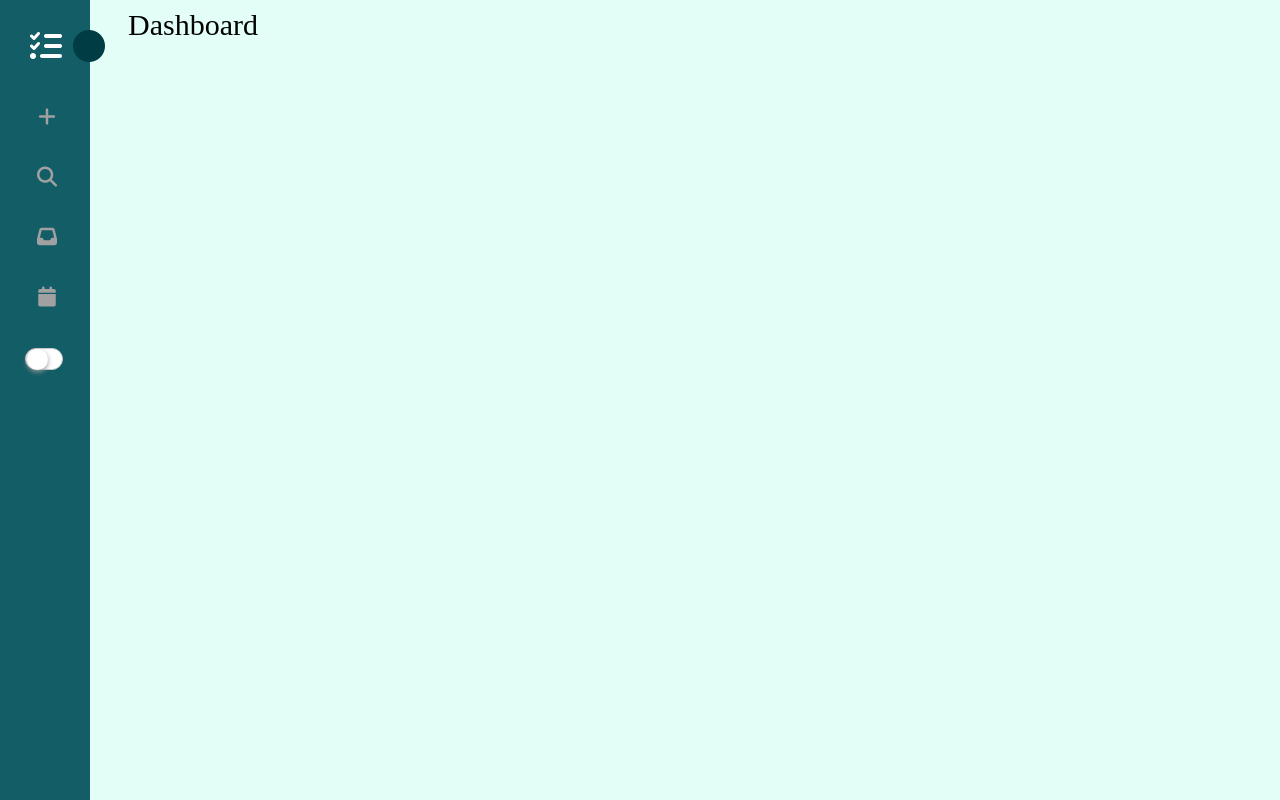
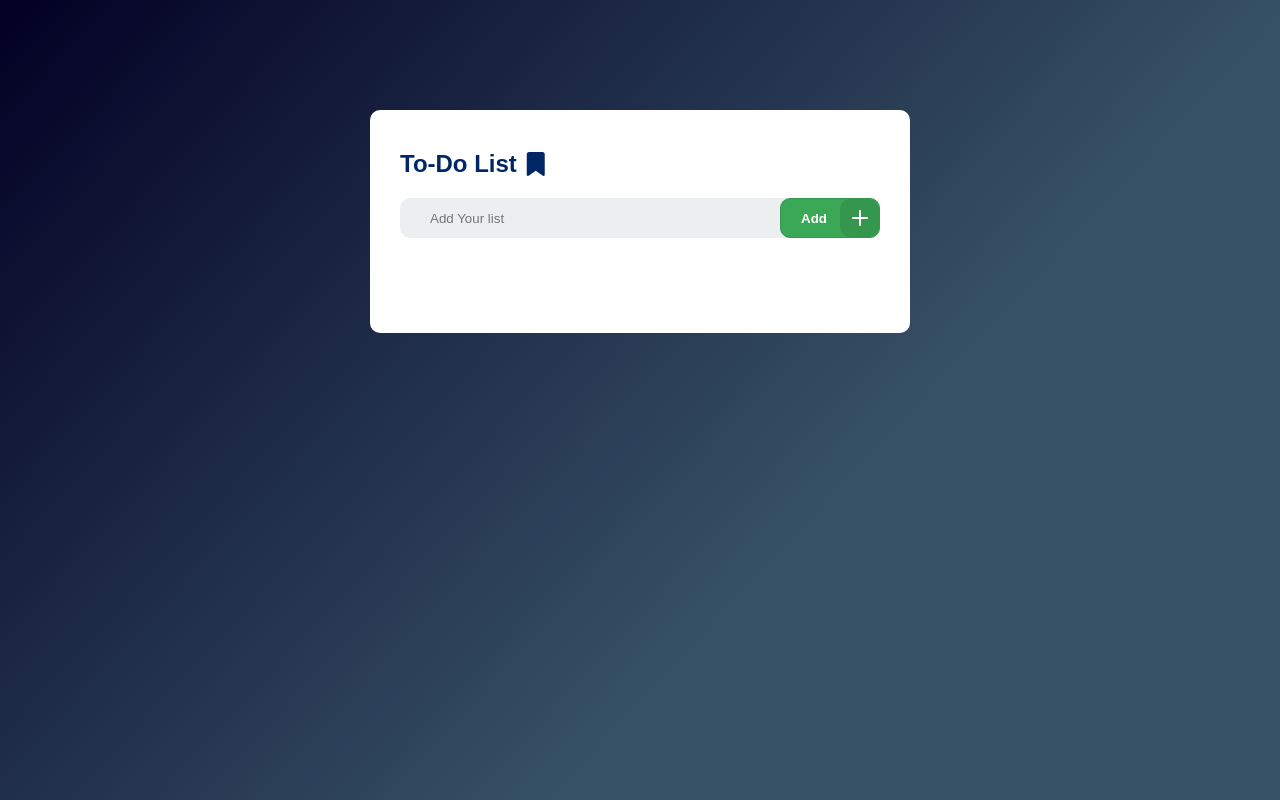
Before and after one commit to Mihir-Yogi/To-Do-list, a plain HTML site: page JavaScript Tasks/Task 1 (To-Do list )/index.html in a window 1280 px wide. Drawn offline with Linux system fonts and the light colour scheme.

Commit message:
todo list is complited

```diff
--- a/JavaScript Tasks/Task 1 (To-Do list )/index.html
+++ b/JavaScript Tasks/Task 1 (To-Do list )/index.html
@@ -3,80 +3,35 @@
 <head>
     <meta charset="UTF-8">
     <meta name="viewport" content="width=device-width, initial-scale=1.0">
-    <link rel="stylesheet" href="stylesheet.css">
+    <title>TO-DO list</title>
+
+
     <link rel="stylesheet" href="https://cdnjs.cloudflare.com/ajax/libs/font-awesome/6.5.2/css/all.min.css" integrity="sha512-SnH5WK+bZxgPHs44uWIX+LLJAJ9/2PkPKZ5QiAj6Ta86w+fsb2TkcmfRyVX3pBnMFcV7oQPJkl9QevSCWr3W6A==" crossorigin="anonymous" referrerpolicy="no-referrer" />
-    <title>To-Do list</title>
+
+    <link rel="stylesheet" href="style.css">
 </head>
 <body>
-    <nav id="sidebar" class="close">
-        <header>
-            <div class="image-text">
-                <span>
-                    <i class="fa-solid fa-list-check fa-2x m-icon"></i>
-                </span>
-                <div class="text header-text">
-                    <span class="name">To-Do list</span>
-                </div>
+    <div class="container">
+        <div class="todo-app">
+            <h2>To-Do List<i class="fa-solid fa-bookmark"></i></h2>
+
+            <div class="row">
+                <input type="text" id="add-box" placeholder="Add Your list">
+                <button type="submit" onclick="addTask()" class="button">
+                    <span class="button__text">Add</span>
+                    <span class="button__icon"><svg xmlns="http://www.w3.org/2000/svg" width="24" viewBox="0 0 24 24" stroke-width="2" stroke-linejoin="round" stroke-linecap="round" stroke="currentColor" height="24" fill="none" class="svg"><line y2="19" y1="5" x2="12" x1="12"></line><line y2="12" y1="12" x2="19" x1="5"></line></svg></span>
+                </button>
             </div>
 
-            <i class="fa-solid fa-circle fa-2x toggle open-i"></i>
+            <ul id="list-container">
+                <!-- <li class="checked">Task 1</li>
+                <li>Task 2</li>
+                <li>Task 3</li> -->
+            </ul>
+        </div>
+    </div>
+</body>
 
-        </header>
+<script src="main.js"></script>
 
-        <div class="menu-bar">
-            <div class="menu">
-
-                <ul class="menu-link">
-                    <li class="nav-link">
-                            <a href="#">
-                                <i class="fa-solid fa-plus icon"></i>
-                                <span class="text nav-text">Add Task</span>
-                            </a>
-                    </li>
-                    <li class="nav-link">
-                        <a href="#">
-                            <i class="fa-solid fa-magnifying-glass icon"></i>
-                            <span class="text nav-text">Search</span>
-                        </a>
-                    </li>
-                    <li class="nav-link">
-                        <a href="#">
-                            <i class="fa-solid fa-inbox icon"></i>
-                                <span class="text nav-text">Inbox</span>
-                        </a>
-                    </li>
-                    <li class="nav-link">
-                            <a href="#">
-                                <i class="fa-solid fa-calendar icon"></i>
-                                <span class="text nav-text">Today</span>
-                            </a>
-                    </li>
-                </ul>
-                <div class="bottom-content">
-                    <li class="mode">
-
-                        <div class="moon-sun">
-                            <i class="fa-solid fa-moon moon icon"></i>
-                            <i class="fa-solid fa-sun sun icon"></i>
-                        </div>
-                        <div class="switch-toggler">
-                            <label class="switch">
-                                <input type="checkbox"  class="toggle-btn">
-                                <span class="slider"></span>
-                            </label>
-                        </div>
-                    </li>
-                </div>
-            </div>
-        </div>
-    </nav>
-
-
-
-
-    <section class="home">
-        <div class="text"> Dashboard </div>
-    </section>
-</body>
-<script src="main.js"></script>
 </html>
--- a/JavaScript Tasks/Task 1 (To-Do list )/main.js
+++ b/JavaScript Tasks/Task 1 (To-Do list )/main.js
@@ -1,19 +1,40 @@
-// for dark and light modes
+const inputBox = document.getElementById("add-box");
+const listContainer = document.getElementById("list-container");
 
-const body = document.querySelector("body"),
-    sidebar = body.querySelector("#sidebar"),
-    toggle = body.querySelector(".toggle"),
-    searchBtn = body.querySelector(".search-box"),
-    mode = body.querySelector(".mode"),
-    modeText = body.querySelector(".mode-text"),
-    modeSwitch = body.querySelector(".toggle-btn");
+const addTask = () => {
+    if(inputBox.value === ''){
+        alert("You must write something!")
+    }else{
+        let li = document.createElement("li");
+        li.innerHTML = inputBox.value;
+        listContainer.appendChild(li);
+
+        let span = document.createElement("span");
+        span.innerHTML = "\u00d7";
+        li.appendChild(span);
+    }
+    inputBox.value = "";
+
+    saveData();
+}
+
+listContainer.addEventListener("click",function(e){
+    if(e.target.tagName === "LI"){
+        e.target.classList.toggle("checked");
+        saveData();
+    }else if(e.target.tagName === "SPAN"){
+        e.target.parentElement.remove();
+        saveData();
+    }
+}, false);
 
 
+const saveData = () => {
+    localStorage.setItem("data", listContainer.innerHTML);
+}
 
-    modeSwitch.addEventListener("click", () => {
-        body.classList.toggle("dark");
-    })
+const showTask = () => {
+    listContainer.innerHTML = localStorage.getItem("data");
+}
 
-    toggle.addEventListener("click", () => {
-        sidebar.classList.toggle("close");
-    })
+showTask();
--- /dev/null
+++ b/JavaScript Tasks/Task 1 (To-Do list )/style.css
@@ -0,0 +1,192 @@
+*{
+    margin: 0;
+    padding: 0;
+    font-family: 'poppins',sans-serif;
+    box-sizing: border-box;
+}
+
+.container{
+    width: 100%;
+    height: 100vh;
+    background: linear-gradient(133deg, rgba(2,0,36,1) 0%, rgba(55,82,102,1) 65%);
+    padding: 10px;
+}
+
+.todo-app{
+    width: 100%;
+    max-width: 540px;
+    background: #fff;
+    margin: 100px auto 20px;
+    padding: 40px 30px 70px;
+    border-radius: 10px;
+    transition: all 0.5s;
+}
+.todo-app:hover{
+    border: 1px solid black;
+    transform: scale(1.05);
+}
+
+.todo-app h2{
+    color: #002765;
+    display: flex;
+    align-items: center;
+    margin-bottom: 20px;
+}
+
+.todo-app h2 i{
+    margin-left: 10px ;
+}
+
+.row{
+    display: flex;
+    align-items: center;
+    justify-content: space-between;
+    background: #edeef0;
+    border-radius: 10px;
+    padding-left: 20px;
+    margin-bottom: 25px;
+}
+
+input{
+    flex: 1;
+    border: none;
+    outline: none;
+    background: transparent;
+    padding: 10px;
+    font-weight: 14px;
+}
+
+.button {
+    position: relative;
+    width: 100px;
+    height: 40px;
+    cursor: pointer;
+    display: flex;
+    align-items: center;
+    border: 1px solid #34974d;
+    background-color: #3aa856;
+    border-radius: 10px;
+  }
+
+  .button, .button__icon, .button__text {
+    transition: all 0.3s;
+  }
+
+  .button .button__text {
+    transform: translateX(20px);
+    color: #fff;
+    font-weight: 600;
+  }
+
+  .button .button__icon {
+    position: absolute;
+    transform: translateX(59px);
+    height: 100%;
+    width: 39px;
+    background-color: #34974d;
+    border-radius: 10px;
+    display: flex;
+    align-items: center;
+    justify-content: center;
+  }
+
+  .button .svg {
+    width: 30px;
+    stroke: #fff;
+  }
+
+  .button:hover {
+    background: #34974d;
+  }
+
+  .button:hover .button__text {
+    color: transparent;
+  }
+
+  .button:hover .button__icon {
+    width: 98px;
+    transform: translateX(0);
+  }
+
+  .button:active .button__icon {
+    background-color: #2e8644;
+    border-radius: 10px;
+  }
+
+  .button:active {
+    border: 1px solid #2e8644;
+  }
+
+ul li{
+    list-style: none;
+    font-size: 17px;
+    padding: 12px 8px 12px 50px;
+    user-select: none;
+    cursor: pointer;
+    position: relative;
+    border-bottom: 2px solid rgb(35, 34, 49);
+}
+
+ul li::before{
+    content: "";
+    position: absolute;
+    height: 28px;
+    width: 28px;
+    border-radius: 50px;
+    background-image: url(image/unchecked.png);
+    background-size: cover;
+    background-position: center;
+    top: 9px;
+    left: 8px;
+}
+
+ul li.checked{
+    color: #555;
+    text-decoration: line-through;
+}
+
+ul li.checked::before{
+    background-image: url(image/checked.png);
+}
+
+ul li span{
+    position: absolute;
+    right: 0;
+    top: 1px;
+    width: 40px;
+    height: 40px;
+    font-size: 22px;
+    color: #555;
+    line-height: 40px;
+    text-align: center;
+    border-radius: 50%;
+}
+
+ul li span:hover{
+    background: #edeef0;
+}
+
+@media only screen and (max-width:900px) {
+    .container{
+        padding: 20px 40px 40px;
+    }
+
+    .button {
+        margin-left: -200px;
+        width: 80px;
+    }
+    .button .button__icon {
+        position: absolute;
+        transform: translateX(39px);
+    }
+
+    .button:hover .button__icon {
+        width: 78px;
+    }
+
+    .button .button__text {
+        transform: translateX(10px);
+        color: #fff;
+        font-weight: 500;
+    }
+}
--- a/JavaScript Tasks/Task 1 (To-Do list )/stylesheet.css
+++ /dev/null
@@ -1,261 +0,0 @@
-*{
-    margin: 0;
-    padding: 0;
-}
-
-:root{
-    --background-color :  #5D0E41;
-    --primary-color : #135D66;
-    --secondary-color : #003C43;
-    --red : #003C43;
-}
-
-/* === MULTI-TIME USED CSS === */
-
-#sidebar .text{
-    font-size: 16px;
-    font-weight: 500;
-    white-space: nowrap;
-
-}
-
-.m-icon{
-    min-width: 60px;
-    display: flex;
-    align-items: center;
-}
-
-body{
-    height: 100%;
-    transition: 0.5s ease;
-    background-color: #E3FEF7;
-    overflow-x: hidden;
-}
-
-#sidebar{
-    position: fixed;
-    background: var(--primary-color);
-    top: 0;
-    left: 0;
-    height: 100%;
-    width: 210px;
-    padding: 10px;
-    transition: 0.4s ease;
-    z-index: 100;
-}
-
-#sidebar.close{
-    width: 70px;
-}
-
-#sidebar.close .text{
-    opacity: 0;
-}
-
-#sidebar.close li a{
-    width: 75%;
-}
-#sidebar.close .menu-bar .mode .moon-sun{
-    width: 5px;
-}
-
-#sidebar .image-text {
-    display: flex;
-    color: white;
-    align-items: center;
-    padding: 20px;
-    transition: 0.5s ease;
-}
-
-#sidebar header{
-    position: relative;
-    display: flex;
-    align-items: center;
-}
-
-#sidebar header .toggle{
-    position: absolute;
-    top: 50%;
-    transform: translateY(-50%);
-    right: -25px;
-    color: var(--secondary-color);
-    display: flex;
-    align-items: center;
-    justify-content: center;
-}
-
-#sidebar li{
-    height: 50px;
-    margin-top: 10px;
-    list-style: none;
-    display: flex;
-    align-items: center;
-}
-
-#sidebar li .icon{
-    font-size: 20px;
-    min-width: 50px;
-    display: flex;
-    justify-content: center;
-}
-
-#sidebar li .icon,
-#sidebar li .text{
-    color: rgb(161, 161, 161);
-    transition: 0.3s ease;
-}
-
-#sidebar li a:hover .icon,
-#sidebar li a:hover .text{
-    color: white;
-}
-
-#sidebar li a {
-    text-decoration: none;
-    padding: 2px;
-    height: 100%;
-    display: flex;
-    align-items: center;
-    width: 100%;
-    margin-left: 10px;
-    margin-right: 10px;
-    transition: 0.3s ease;
-    border-radius: 20px;
-}
-
-#sidebar .search-box {
-    padding-left: 2px;
-    margin-left: 10px;
-}
-
-
-#sidebar li a:hover {
-    background: var(--red);
-}
-
-.menu-bar .mode .moon-sun{
-    height: 50px;
-    width: 50px;
-    display: flex;
-    align-items: center;
-    margin-top: 5px;
-    transition: 0.3s ease;
-}
-
-.menu-bar .mode i{
-    position: absolute;
-}
-
-
-
-.menu-bar .mode i.sun{
-    opacity: 1;
-}
-.menu-bar .mode i.moon{
-    opacity: 0;
-}
-
-.menu-bar .mode{
-    margin-left: 10px;
-
-}
-
-body.dark{
-    --background-color :  #5D0E41;
-    --primary-color : #1f1f1f;
-    --secondary-color : #5fdd54;
-    --red : #5fdd54;
-    background: #121212;
-
-    #sidebar li a:hover .icon,
-    #sidebar li a:hover .text{
-    color: black;
-    }
-
-    .menu-bar .mode i.sun{
-        opacity: 0;
-    }
-    .menu-bar .mode i.moon{
-        opacity: 1;
-    }
-}
-
-
-
-
-/* The switch - the box around the slider */
-
-
-.switch {
-    font-size: 11px;
-    position: relative;
-    display: inline-block;
-    width: 38px;
-    height: 22.5px;
-   }
-
-
-   .switch input {
-    opacity: 1;
-    width: 0;
-    height: 0;
-   }
-
-
-   .slider {
-    position: absolute;
-    cursor: pointer;
-    top: 0;
-    left: 0;
-    right: 0;
-    bottom: 0px;
-    background: #fff;
-    transition: .4s;
-    border-radius: 30px;
-    border: 1px solid #ccc;
-   }
-
-   .slider:before {
-    position: absolute;
-    content: "";
-    height: 1.9em;
-    width: 1.9em;
-    border-radius: 16px;
-    left: 1.2px;
-    top: 0;
-    bottom: 0;
-    background-color: white;
-    box-shadow: 0 2px 5px #999999;
-    transition: .4s;
-   }
-
-   input:checked + .slider {
-    background-color: #5fdd54;
-    border: 1px solid transparent;
-   }
-
-   input:checked + .slider:before {
-    transform: translateX(1.5em);
-   }
-
-
-
-
-.home{
-    height: 100vh;
-    margin-left: 230px;
-    transition: 0.4s ease;
-    overflow-x: hidden;
-}
-
-.home .text {
-    font-size: 30px;
-    font-weight: 500;
-    padding: 8px 40px;
-}
-
-#sidebar.close ~ .home {
-    margin-left: 88px;
-    overflow-x: hidden;
-    width: calc(100% - 88px);
-}
```
Also changed, not shown: JavaScript Tasks/Task 1 (To-Do list )/image/checked.png (added), JavaScript Tasks/Task 1 (To-Do list )/image/unchecked(2).png (added), JavaScript Tasks/Task 1 (To-Do list )/image/unchecked.png (added).
